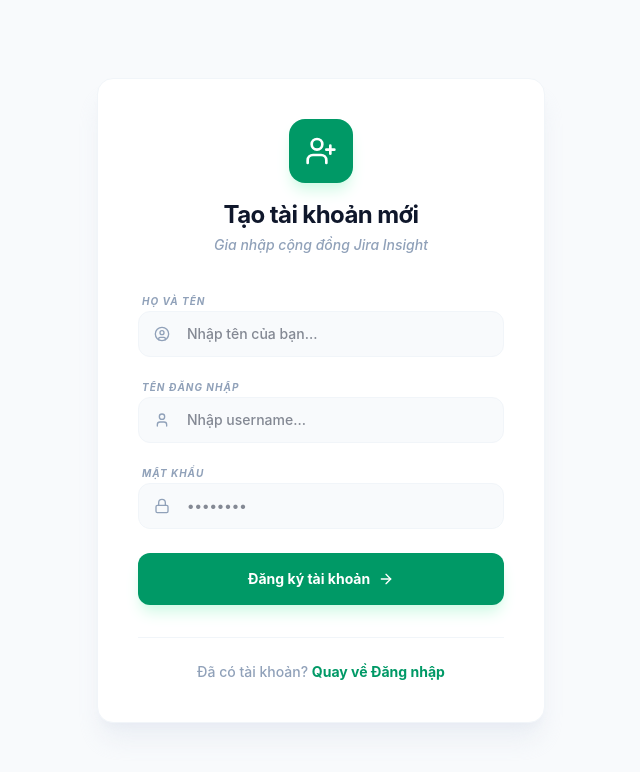
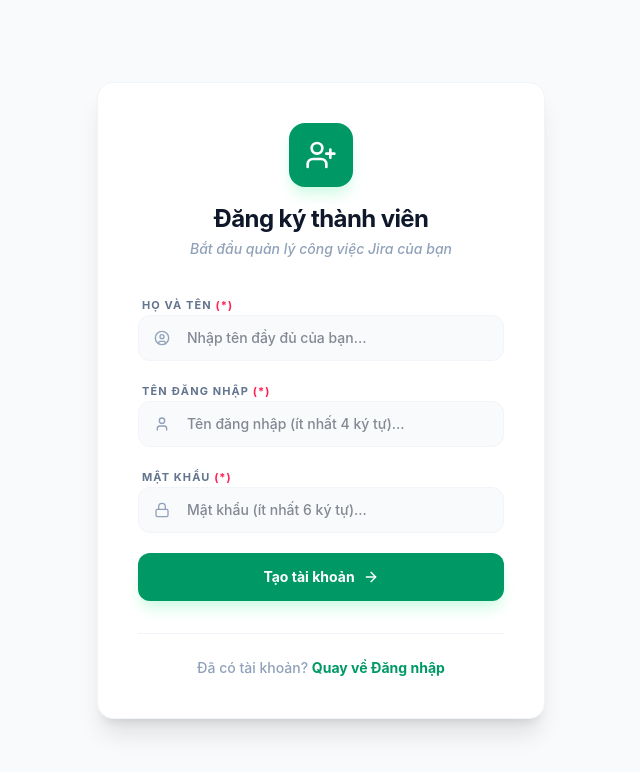
Before and after one commit to TrungPhuNA/tool-atlassian, a React (Vite) app in the folder frontend/: page /register in a window 1280 px wide. Shown: the top 772 px of the page, without its empty margins (319-959 px from the left). Built offline with nearby package versions, Linux system fonts and the light colour scheme.

Commit message:
feat: implement input validation and error handling for registration and login forms

```diff
--- a/frontend/src/pages/LoginPage.jsx
+++ b/frontend/src/pages/LoginPage.jsx
@@ -1,23 +1,62 @@
-import React, { useState } from 'react';
+import React, { useState, useRef } from 'react';
 import { useNavigate, Link } from 'react-router-dom';
-import { LogIn, User, Lock, Loader2, BarChart3, ArrowRight } from 'lucide-react';
+import { User, Lock, Loader2, BarChart3, ArrowRight } from 'lucide-react';
 import client from '../api/client';
 import { motion } from 'framer-motion';
 
 const LoginPage = ({ onLoginSuccess, showToast }) => {
   const [formData, setFormData] = useState({ username: '', password: '' });
+  const [errors, setErrors] = useState({});
   const [loading, setLoading] = useState(false);
+
+  const usernameRef = useRef(null);
+  const passwordRef = useRef(null);
   const navigate = useNavigate();
+
+  // Validate theo rule dự án
+  const validate = () => {
+    const newErrors = {};
+    if (!formData.username.trim()) {
+      newErrors.username = 'Vui lòng nhập tên đăng nhập';
+    }
+    if (!formData.password) {
+      newErrors.password = 'Vui lòng nhập mật khẩu';
+    } else if (formData.password.length < 6) {
+      newErrors.password = 'Mật khẩu phải có ít nhất 6 ký tự';
+    }
+
+    setErrors(newErrors);
+
+    // Auto-focus trường lỗi đầu tiên theo rule 7.428
+    if (newErrors.username) {
+      usernameRef.current?.focus();
+    } else if (newErrors.password) {
+      passwordRef.current?.focus();
+    }
+
+    return Object.keys(newErrors).length === 0;
+  };
+
+  const handleInputChange = (field, value) => {
+    setFormData({ ...formData, [field]: value });
+    // Rule 7.430: Xóa lỗi ngay khi người dùng bắt đầu sửa
+    if (errors[field]) {
+      setErrors({ ...errors, [field]: null });
+    }
+  };
 
   const handleSubmit = async (e) => {
     e.preventDefault();
+    if (!validate()) return;
+
     setLoading(true);
     try {
       const { data } = await client.post('/auth/login', formData);
       onLoginSuccess(data.data.user, data.data.token);
       navigate('/tasks');
     } catch (err) {
-      showToast('error', err.response?.data?.message || 'Đăng nhập thất bại');
+      const errMsg = err.response?.data?.message || 'Tên đăng nhập hoặc mật khẩu không chính xác.';
+      showToast('error', errMsg);
     } finally {
       setLoading(false);
     }
@@ -26,10 +65,8 @@ const LoginPage = ({ onLoginSuccess, showToast }) => {
   return (
     <div className="min-h-screen bg-slate-50 flex items-center justify-center p-6 font-sans">
       <motion.div
-        initial={{ opacity: 0, y: 10 }}
-        animate={{ opacity: 1, y: 0 }}
-        transition={{ duration: 0.3 }}
-        className="w-full max-w-md bg-white rounded-2xl shadow-xl shadow-slate-200/60 overflow-hidden border border-slate-100"
+        initial={{ opacity: 0, y: 10 }} animate={{ opacity: 1, y: 0 }}
+        className="w-full max-w-md bg-white rounded-2xl shadow-xl border border-slate-100"
       >
         <div className="p-8 lg:p-10 space-y-8">
           <div className="flex flex-col items-center gap-4 text-center">
@@ -38,53 +75,57 @@ const LoginPage = ({ onLoginSuccess, showToast }) => {
             </div>
             <div>
               <h1 className="text-2xl font-bold text-slate-900 tracking-tight">Chào mừng trở lại!</h1>
-              <p className="text-slate-400 text-sm mt-1 font-medium italic">Đăng nhập để quản lý công việc Jira của bạn</p>
+              <p className="text-slate-400 text-sm mt-1 font-medium italic">Đăng nhập để quản lý công việc Jira</p>
             </div>
           </div>
 
-          <form onSubmit={handleSubmit} className="space-y-6">
+          <form onSubmit={handleSubmit} className="space-y-5" noValidate>
             <div className="space-y-4">
               <div className="space-y-1.5">
-                <label className="text-[10px] font-bold text-slate-400 uppercase tracking-widest px-1 italic">Tên đăng nhập</label>
-                <div className="relative group">
-                  <User className="absolute left-4 top-1/2 -translate-y-1/2 w-4 h-4 text-slate-400 group-focus-within:text-blue-500 transition-colors" />
+                <label className="text-[11px] font-bold text-slate-500 uppercase tracking-widest px-1">
+                  Tên đăng nhập <span className="text-rose-500">(*)</span>
+                </label>
+                <div className="relative">
+                  <User className={`absolute left-4 top-1/2 -translate-y-1/2 w-4 h-4 transition-colors ${errors.username ? 'text-rose-500' : 'text-slate-400'}`} />
                   <input
-                    required type="text" placeholder="Nhập username..."
-                    className="w-full pl-12 pr-4 py-3 bg-slate-50 border border-slate-100 rounded-xl text-sm focus:bg-white focus:ring-2 focus:ring-blue-500 focus:border-transparent transition-all outline-none"
-                    value={formData.username} onChange={(e) => setFormData({...formData, username: e.target.value})}
+                    ref={usernameRef}
+                    type="text" placeholder="Nhập username..."
+                    className={`w-full pl-12 pr-4 py-3 bg-slate-50 border rounded-xl text-sm transition-all outline-none ${errors.username ? 'border-rose-500 focus:ring-rose-100' : 'border-slate-100 focus:ring-blue-100 focus:border-blue-500'}`}
+                    value={formData.username} onChange={(e) => handleInputChange('username', e.target.value)}
                   />
                 </div>
+                {errors.username && <p className="text-[11px] text-rose-500 font-bold px-1 mt-1">{errors.username}</p>}
               </div>
 
               <div className="space-y-1.5">
-                <label className="text-[10px] font-bold text-slate-400 uppercase tracking-widest px-1 italic">Mật khẩu</label>
-                <div className="relative group">
-                  <Lock className="absolute left-4 top-1/2 -translate-y-1/2 w-4 h-4 text-slate-400 group-focus-within:text-blue-500 transition-colors" />
+                <label className="text-[11px] font-bold text-slate-500 uppercase tracking-widest px-1">
+                  Mật khẩu <span className="text-rose-500">(*)</span>
+                </label>
+                <div className="relative">
+                  <Lock className={`absolute left-4 top-1/2 -translate-y-1/2 w-4 h-4 transition-colors ${errors.password ? 'text-rose-500' : 'text-slate-400'}`} />
                   <input
-                    required type="password" placeholder="••••••••"
-                    className="w-full pl-12 pr-4 py-3 bg-slate-50 border border-slate-100 rounded-xl text-sm focus:bg-white focus:ring-2 focus:ring-blue-500 focus:border-transparent transition-all outline-none"
-                    value={formData.password} onChange={(e) => setFormData({...formData, password: e.target.value})}
+                    ref={passwordRef}
+                    type="password" placeholder="••••••••"
+                    className={`w-full pl-12 pr-4 py-3 bg-slate-50 border rounded-xl text-sm transition-all outline-none ${errors.password ? 'border-rose-500 focus:ring-rose-100' : 'border-slate-100 focus:ring-blue-100 focus:border-blue-500'}`}
+                    value={formData.password} onChange={(e) => handleInputChange('password', e.target.value)}
                   />
                 </div>
+                {errors.password && <p className="text-[11px] text-rose-500 font-bold px-1 mt-1">{errors.password}</p>}
               </div>
             </div>
 
             <button
               disabled={loading} type="submit"
-              className="w-full py-4 bg-blue-600 text-white rounded-xl text-sm font-bold shadow-lg shadow-blue-100 hover:bg-blue-700 active:scale-95 transition-all flex items-center justify-center gap-2 cursor-pointer disabled:opacity-70 disabled:cursor-not-allowed"
+              className="w-full py-3.5 bg-blue-600 text-white rounded-xl text-sm font-bold shadow-lg shadow-blue-100 hover:bg-blue-700 active:scale-95 transition-all flex items-center justify-center gap-2 cursor-pointer disabled:opacity-70"
             >
-              {loading ? <Loader2 className="w-5 h-5 animate-spin" /> : (
-                <>
-                  Đăng nhập ngay <ArrowRight className="w-4 h-4" />
-                </>
-              )}
+              {loading ? <Loader2 className="w-5 h-5 animate-spin" /> : <>Đăng nhập ngay <ArrowRight className="w-4 h-4" /></>}
             </button>
           </form>
 
           <div className="pt-6 border-t border-slate-100 text-center">
             <p className="text-slate-400 text-sm font-medium">
               Chưa có tài khoản?{' '}
-              <Link to="/register" className="text-blue-600 font-bold hover:underline transition-all">Đăng ký thành viên</Link>
+              <Link to="/register" className="text-blue-600 font-bold hover:underline">Đăng ký thành viên</Link>
             </p>
           </div>
         </div>
--- a/frontend/src/pages/RegisterPage.jsx
+++ b/frontend/src/pages/RegisterPage.jsx
@@ -1,6 +1,6 @@
-import React, { useState } from 'react';
+import React, { useState, useRef } from 'react';
 import { useNavigate, Link } from 'react-router-dom';
-import { UserPlus, User, Lock, Loader2, BarChart3, ArrowRight, UserCircle } from 'lucide-react';
+import { UserPlus, User, Lock, Loader2, ArrowRight, UserCircle } from 'lucide-react';
 import client from '../api/client';
 import { motion } from 'framer-motion';
 
@@ -9,20 +9,67 @@ const RegisterPage = ({ showToast }) => {
     username: '',
     password: '',
     full_name: '',
-    role: 'user' // Mặc định là user
+    role: 'user'
   });
+  const [errors, setErrors] = useState({});
   const [loading, setLoading] = useState(false);
+
+  const fullNameRef = useRef(null);
+  const usernameRef = useRef(null);
+  const passwordRef = useRef(null);
   const navigate = useNavigate();
+
+  // Validate theo rule dự án mục 7.416
+  const validate = () => {
+    const newErrors = {};
+    if (!formData.full_name.trim()) {
+      newErrors.full_name = 'Vui lòng nhập họ và tên';
+    }
+    if (!formData.username.trim()) {
+      newErrors.username = 'Vui lòng nhập tên đăng nhập';
+    } else if (formData.username.length < 4) {
+      newErrors.username = 'Tên đăng nhập phải có ít nhất 4 ký tự';
+    }
+    if (!formData.password) {
+      newErrors.password = 'Vui lòng nhập mật khẩu';
+    } else if (formData.password.length < 6) {
+      newErrors.password = 'Mật khẩu phải từ 6 ký tự trở lên';
+    }
+
+    setErrors(newErrors);
+
+    // Auto-focus trường lỗi đầu tiên theo rule 7.428
+    if (newErrors.full_name) {
+      fullNameRef.current?.focus();
+    } else if (newErrors.username) {
+      usernameRef.current?.focus();
+    } else if (newErrors.password) {
+      passwordRef.current?.focus();
+    }
+
+    return Object.keys(newErrors).length === 0;
+  };
+
+  const handleInputChange = (field, value) => {
+    setFormData({ ...formData, [field]: value });
+    // Rule 7.430: Xóa thông báo lỗi ngay khi người dùng bắt đầu sửa
+    if (errors[field]) {
+      setErrors({ ...errors, [field]: null });
+    }
+  };
 
   const handleSubmit = async (e) => {
     e.preventDefault();
+    if (!validate()) return;
+
     setLoading(true);
     try {
       await client.post('/auth/register', formData);
-      showToast('success', 'Đăng ký tài khoản thành công! Hãy đăng nhập ngay.');
+      showToast('success', 'Đăng ký thành công! Chào mừng bạn gia nhập hệ thống.');
       navigate('/login');
     } catch (err) {
-      showToast('error', err.response?.data?.message || 'Đăng ký thất bại');
+      const errMsg = err.response?.data?.message || 'Đăng ký không thành công. Vui lòng kiểm tra lại thông tin.';
+      showToast('error', errMsg);
     } finally {
       setLoading(false);
     }
@@ -31,10 +78,8 @@ const RegisterPage = ({ showToast }) => {
   return (
     <div className="min-h-screen bg-slate-50 flex items-center justify-center p-6 font-sans">
       <motion.div
-        initial={{ opacity: 0, y: 10 }}
-        animate={{ opacity: 1, y: 0 }}
-        transition={{ duration: 0.3 }}
-        className="w-full max-w-md bg-white rounded-2xl shadow-xl shadow-slate-200/60 overflow-hidden border border-slate-100"
+        initial={{ opacity: 0, y: 10 }} animate={{ opacity: 1, y: 0 }}
+        className="w-full max-w-md bg-white rounded-2xl shadow-xl border border-slate-100"
       >
         <div className="p-8 lg:p-10 space-y-8">
           <div className="flex flex-col items-center gap-4 text-center">
@@ -42,66 +87,74 @@ const RegisterPage = ({ showToast }) => {
               <UserPlus className="w-8 h-8 text-white" />
             </div>
             <div>
-              <h1 className="text-2xl font-bold text-slate-900 tracking-tight">Tạo tài khoản mới</h1>
-              <p className="text-slate-400 text-sm mt-1 font-medium italic">Gia nhập cộng đồng Jira Insight</p>
+              <h1 className="text-2xl font-bold text-slate-900 tracking-tight">Đăng ký thành viên</h1>
+              <p className="text-slate-400 text-sm mt-1 font-medium italic">Bắt đầu quản lý công việc Jira của bạn</p>
             </div>
           </div>
 
-          <form onSubmit={handleSubmit} className="space-y-6">
+          <form onSubmit={handleSubmit} className="space-y-5" noValidate>
             <div className="space-y-4">
               <div className="space-y-1.5">
-                <label className="text-[10px] font-bold text-slate-400 uppercase tracking-widest px-1 italic">Họ và tên</label>
-                <div className="relative group">
-                  <UserCircle className="absolute left-4 top-1/2 -translate-y-1/2 w-4 h-4 text-slate-400 group-focus-within:text-emerald-500 transition-colors" />
+                <label className="text-[11px] font-bold text-slate-500 uppercase tracking-widest px-1">
+                  Họ và tên <span className="text-rose-500">(*)</span>
+                </label>
+                <div className="relative">
+                  <UserCircle className={`absolute left-4 top-1/2 -translate-y-1/2 w-4 h-4 transition-colors ${errors.full_name ? 'text-rose-500' : 'text-slate-400'}`} />
                   <input
-                    required type="text" placeholder="Nhập tên của bạn..."
-                    className="w-full pl-12 pr-4 py-3 bg-slate-50 border border-slate-100 rounded-xl text-sm focus:bg-white focus:ring-2 focus:ring-emerald-500 focus:border-transparent transition-all outline-none"
-                    value={formData.full_name} onChange={(e) => setFormData({...formData, full_name: e.target.value})}
+                    ref={fullNameRef}
+                    type="text" placeholder="Nhập tên đầy đủ của bạn..."
+                    className={`w-full pl-12 pr-4 py-3 bg-slate-50 border rounded-xl text-sm transition-all outline-none ${errors.full_name ? 'border-rose-500 focus:ring-rose-100' : 'border-slate-100 focus:ring-emerald-100 focus:border-emerald-500'}`}
+                    value={formData.full_name} onChange={(e) => handleInputChange('full_name', e.target.value)}
                   />
                 </div>
+                {errors.full_name && <p className="text-[11px] text-rose-500 font-bold px-1 mt-1">{errors.full_name}</p>}
               </div>
 
               <div className="space-y-1.5">
-                <label className="text-[10px] font-bold text-slate-400 uppercase tracking-widest px-1 italic">Tên đăng nhập</label>
-                <div className="relative group">
-                  <User className="absolute left-4 top-1/2 -translate-y-1/2 w-4 h-4 text-slate-400 group-focus-within:text-emerald-500 transition-colors" />
+                <label className="text-[11px] font-bold text-slate-500 uppercase tracking-widest px-1">
+                  Tên đăng nhập <span className="text-rose-500">(*)</span>
+                </label>
+                <div className="relative">
+                  <User className={`absolute left-4 top-1/2 -translate-y-1/2 w-4 h-4 transition-colors ${errors.username ? 'text-rose-500' : 'text-slate-400'}`} />
                   <input
-                    required type="text" placeholder="Nhập username..."
-                    className="w-full pl-12 pr-4 py-3 bg-slate-50 border border-slate-100 rounded-xl text-sm focus:bg-white focus:ring-2 focus:ring-emerald-500 focus:border-transparent transition-all outline-none"
-                    value={formData.username} onChange={(e) => setFormData({...formData, username: e.target.value})}
+                    ref={usernameRef}
+                    type="text" placeholder="Tên đăng nhập (ít nhất 4 ký tự)..."
+                    className={`w-full pl-12 pr-4 py-3 bg-slate-50 border rounded-xl text-sm transition-all outline-none ${errors.username ? 'border-rose-500 focus:ring-rose-100' : 'border-slate-100 focus:ring-emerald-100 focus:border-emerald-500'}`}
+                    value={formData.username} onChange={(e) => handleInputChange('username', e.target.value)}
                   />
                 </div>
+                {errors.username && <p className="text-[11px] text-rose-500 font-bold px-1 mt-1">{errors.username}</p>}
               </div>
 
               <div className="space-y-1.5">
-                <label className="text-[10px] font-bold text-slate-400 uppercase tracking-widest px-1 italic">Mật khẩu</label>
-                <div className="relative group">
-                  <Lock className="absolute left-4 top-1/2 -translate-y-1/2 w-4 h-4 text-slate-400 group-focus-within:text-emerald-500 transition-colors" />
+                <label className="text-[11px] font-bold text-slate-500 uppercase tracking-widest px-1">
+                  Mật khẩu <span className="text-rose-500">(*)</span>
+                </label>
+                <div className="relative">
+                  <Lock className={`absolute left-4 top-1/2 -translate-y-1/2 w-4 h-4 transition-colors ${errors.password ? 'text-rose-500' : 'text-slate-400'}`} />
                   <input
-                    required type="password" placeholder="••••••••"
-                    className="w-full pl-12 pr-4 py-3 bg-slate-50 border border-slate-100 rounded-xl text-sm focus:bg-white focus:ring-2 focus:ring-emerald-500 focus:border-transparent transition-all outline-none"
-                    value={formData.password} onChange={(e) => setFormData({...formData, password: e.target.value})}
+                    ref={passwordRef}
+                    type="password" placeholder="Mật khẩu (ít nhất 6 ký tự)..."
+                    className={`w-full pl-12 pr-4 py-3 bg-slate-50 border rounded-xl text-sm transition-all outline-none ${errors.password ? 'border-rose-500 focus:ring-rose-100' : 'border-slate-100 focus:ring-emerald-100 focus:border-emerald-500'}`}
+                    value={formData.password} onChange={(e) => handleInputChange('password', e.target.value)}
                   />
                 </div>
+                {errors.password && <p className="text-[11px] text-rose-500 font-bold px-1 mt-1">{errors.password}</p>}
               </div>
             </div>
 
             <button
               disabled={loading} type="submit"
-              className="w-full py-4 bg-emerald-600 text-white rounded-xl text-sm font-bold shadow-lg shadow-emerald-100 hover:bg-emerald-700 active:scale-95 transition-all flex items-center justify-center gap-2 cursor-pointer disabled:opacity-70 disabled:cursor-not-allowed"
+              className="w-full py-3.5 bg-emerald-600 text-white rounded-xl text-sm font-bold shadow-lg shadow-emerald-100 hover:bg-emerald-700 active:scale-95 transition-all flex items-center justify-center gap-2 cursor-pointer disabled:opacity-70"
             >
-              {loading ? <Loader2 className="w-5 h-5 animate-spin" /> : (
-                <>
-                  Đăng ký tài khoản <ArrowRight className="w-4 h-4" />
-                </>
-              )}
+              {loading ? <Loader2 className="w-5 h-5 animate-spin" /> : <>Tạo tài khoản <ArrowRight className="w-4 h-4" /></>}
             </button>
           </form>
 
           <div className="pt-6 border-t border-slate-100 text-center">
             <p className="text-slate-400 text-sm font-medium">
               Đã có tài khoản?{' '}
-              <Link to="/login" className="text-emerald-600 font-bold hover:underline transition-all">Quay về Đăng nhập</Link>
+              <Link to="/login" className="text-emerald-600 font-bold hover:underline">Quay về Đăng nhập</Link>
             </p>
           </div>
         </div>
```
